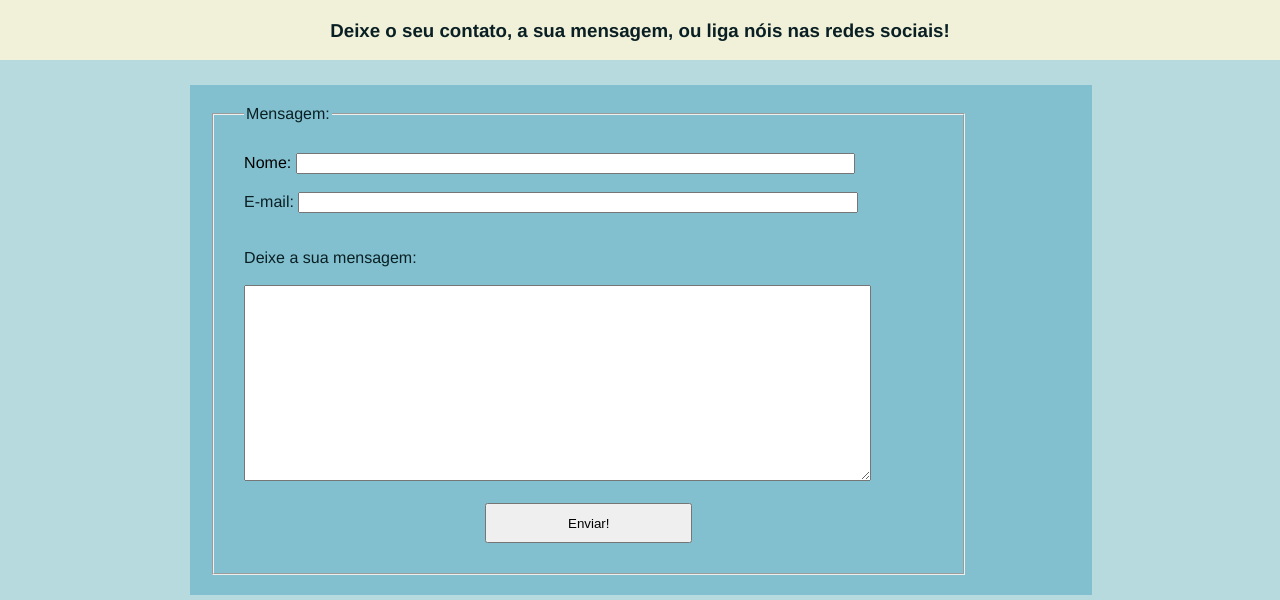
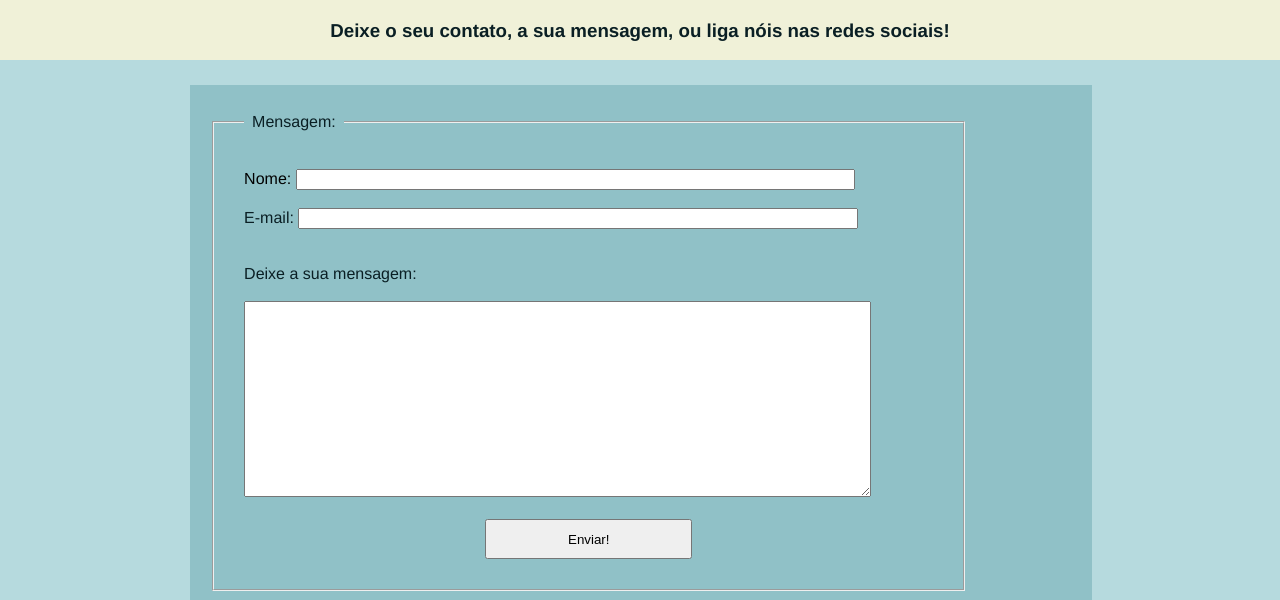
Before and after one commit to isaiaszanoni/Fundamento-Web-Generation, a plain HTML site: page contato.html in a window 1280 px wide. Shown: the part 200-800 px from the top of the page. Drawn offline with Linux system fonts and the light colour scheme.

Commit message:
Acertando a cor do background

```diff
--- a/style.css
+++ b/style.css
@@ -122,12 +122,11 @@ a {
     flex-flow: wrap;
     align-content: flex-start;
     width: 99%;
-
 }
 
 .msg-form form{
     display: block;
-    background-color: #82c0cf;
+    background-color: #90C1C7;
     width: 80%;
     padding: 20px;
     margin-top: 20px;
@@ -147,6 +146,10 @@ a {
     width: 80%;
 }
 
+.msg-form legend {
+    padding: 8px;
+}
+
 .msg-form button {
     display: block;
     margin: auto;
```
